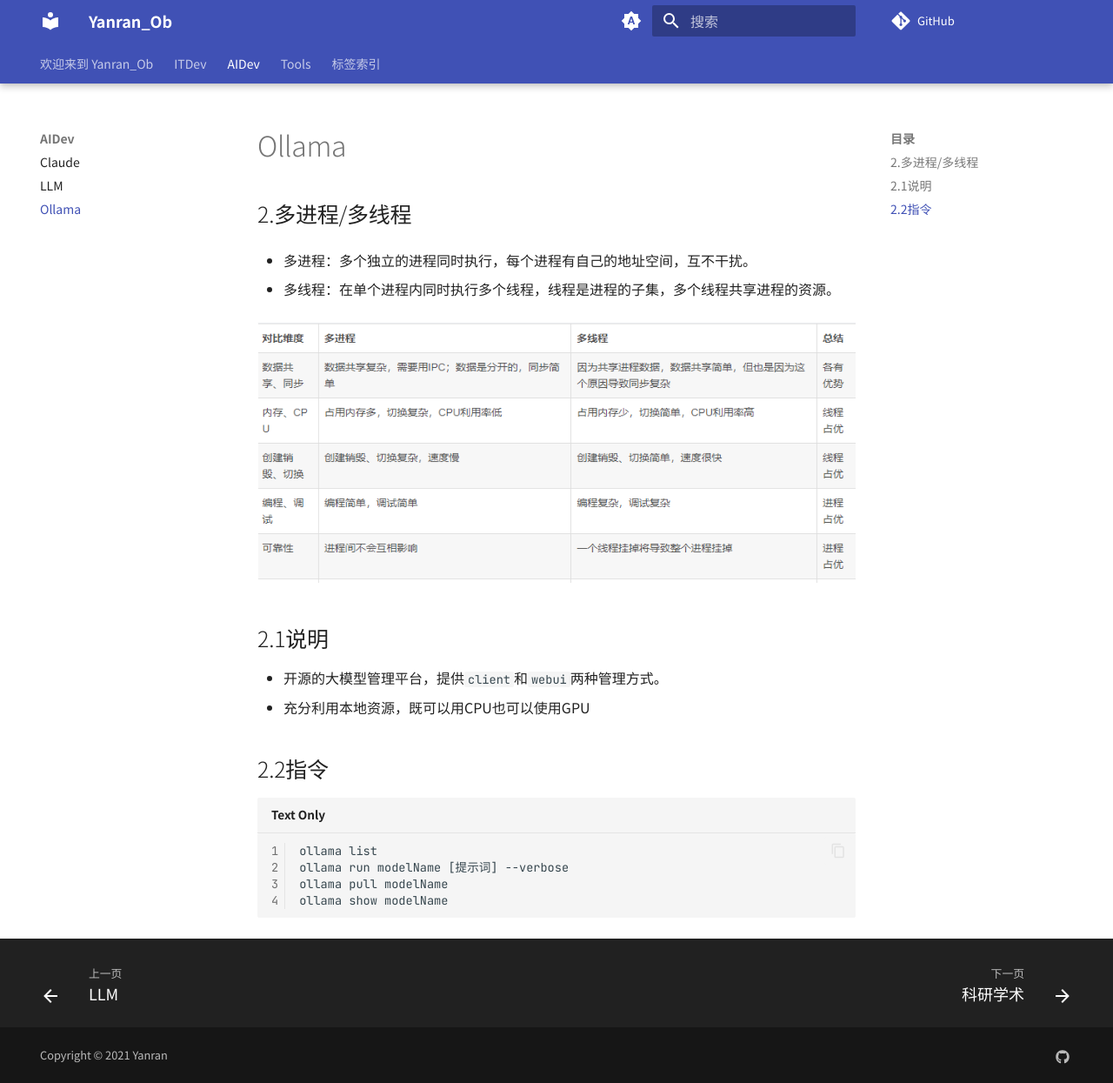
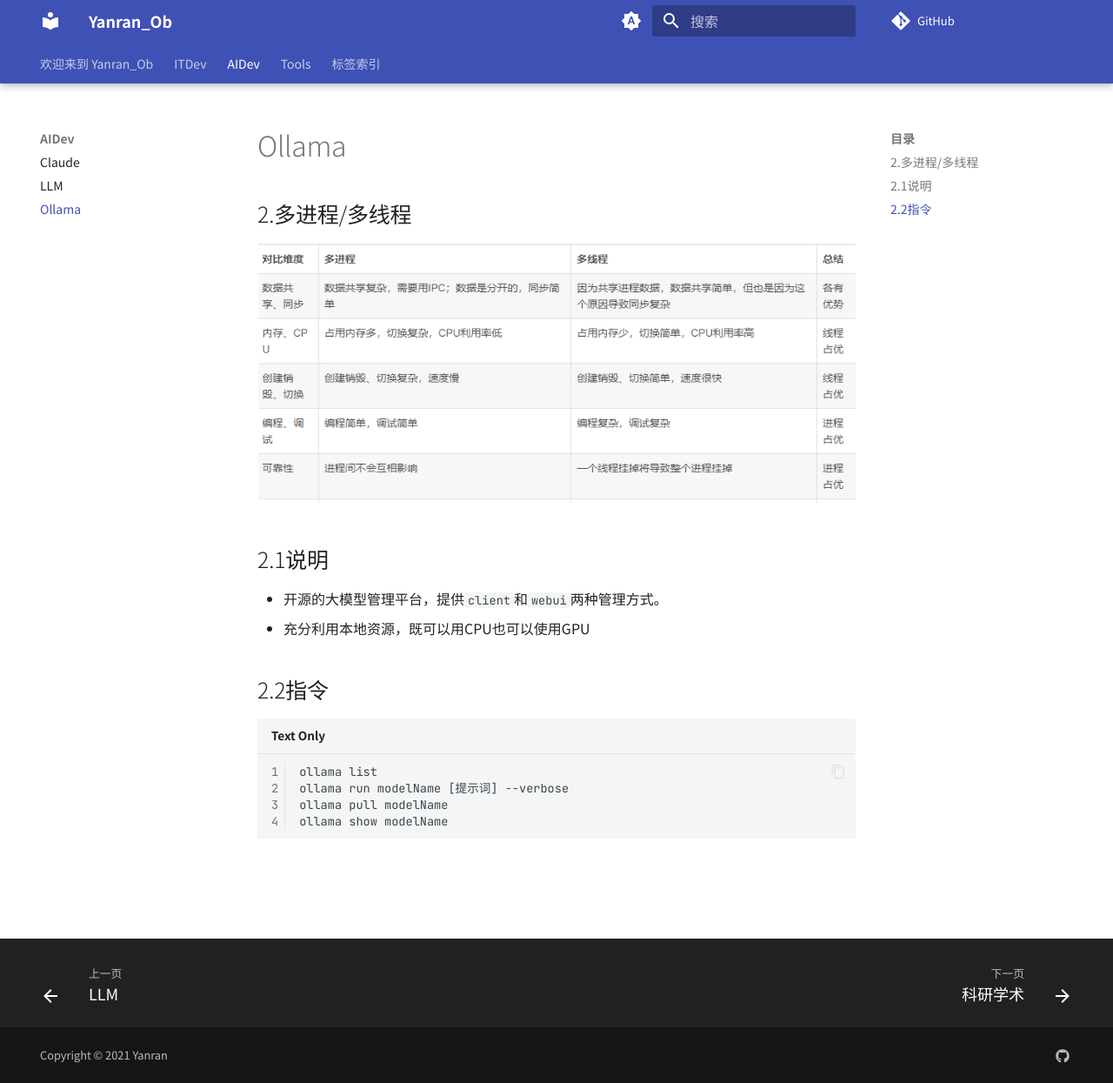
Before and after one commit to yanran425/Yanran425_Ob, an MkDocs documentation site: the page built from docs/AIDev/Ollama.md, in a window 1280 px wide and 1245 px high. Shown: the whole window at 87% size. Built offline with MkDocs 1.6.1 and Material for MkDocs 9.7.7, drawn with Linux system fonts in a browser that asks for light colours; comment, search, counter and statistics services are not loaded.

Commit message:
[PUBLISHER] Merge #45

```diff
--- a/docs/AIDev/Ollama.md
+++ b/docs/AIDev/Ollama.md
@@ -10,10 +10,6 @@
 # Ollama
 
 ## 2.多进程/多线程
-
-- 多进程：多个独立的进程同时执行，每个进程有自己的地址空间，互不干扰。
-
-- 多线程：在单个进程内同时执行多个线程，线程是进程的子集，多个线程共享进程的资源。
 
 ![](../assets/%E6%93%8D%E4%BD%9C%E7%B3%BB%E7%BB%9F.png)
 
```
